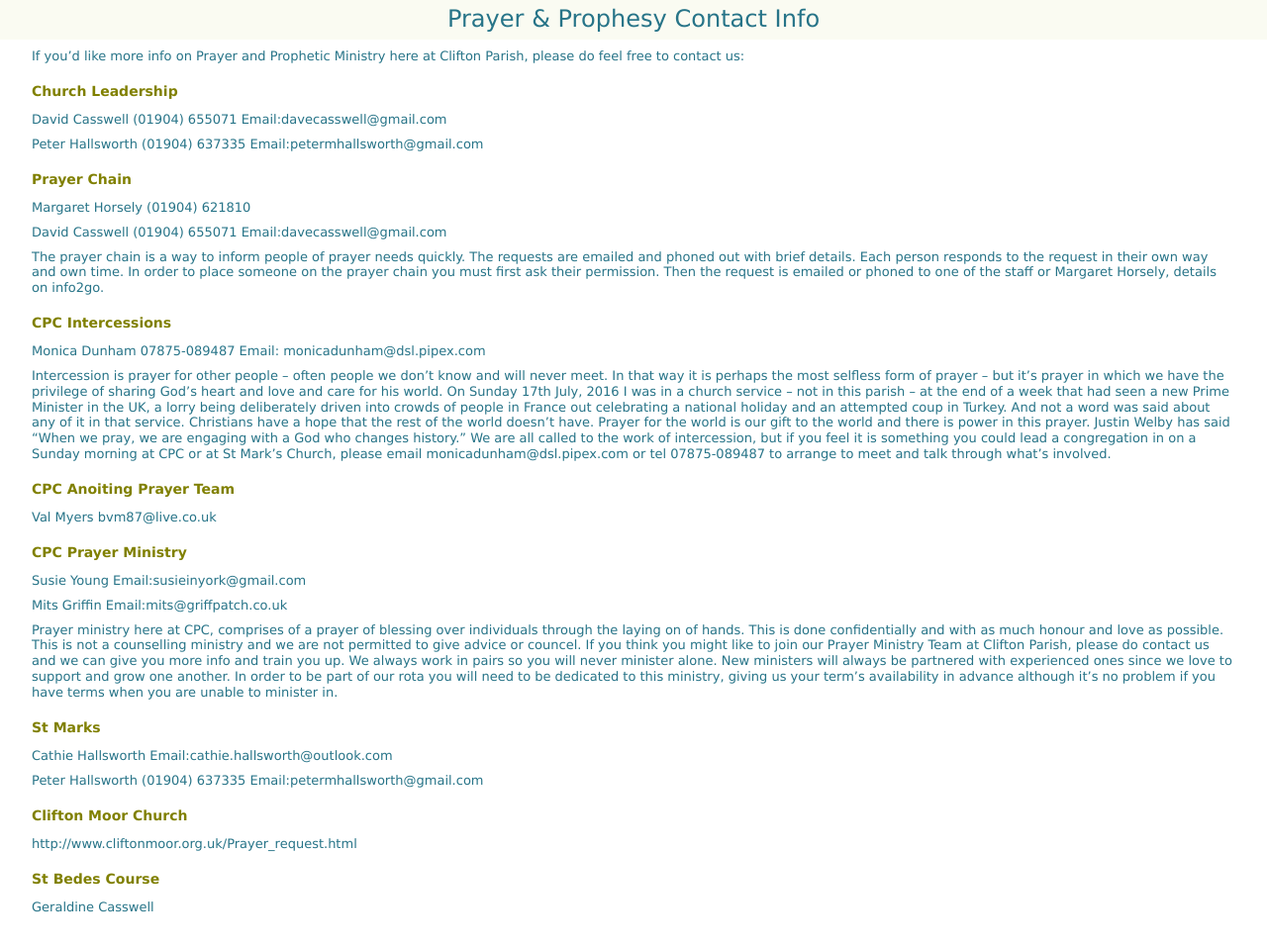
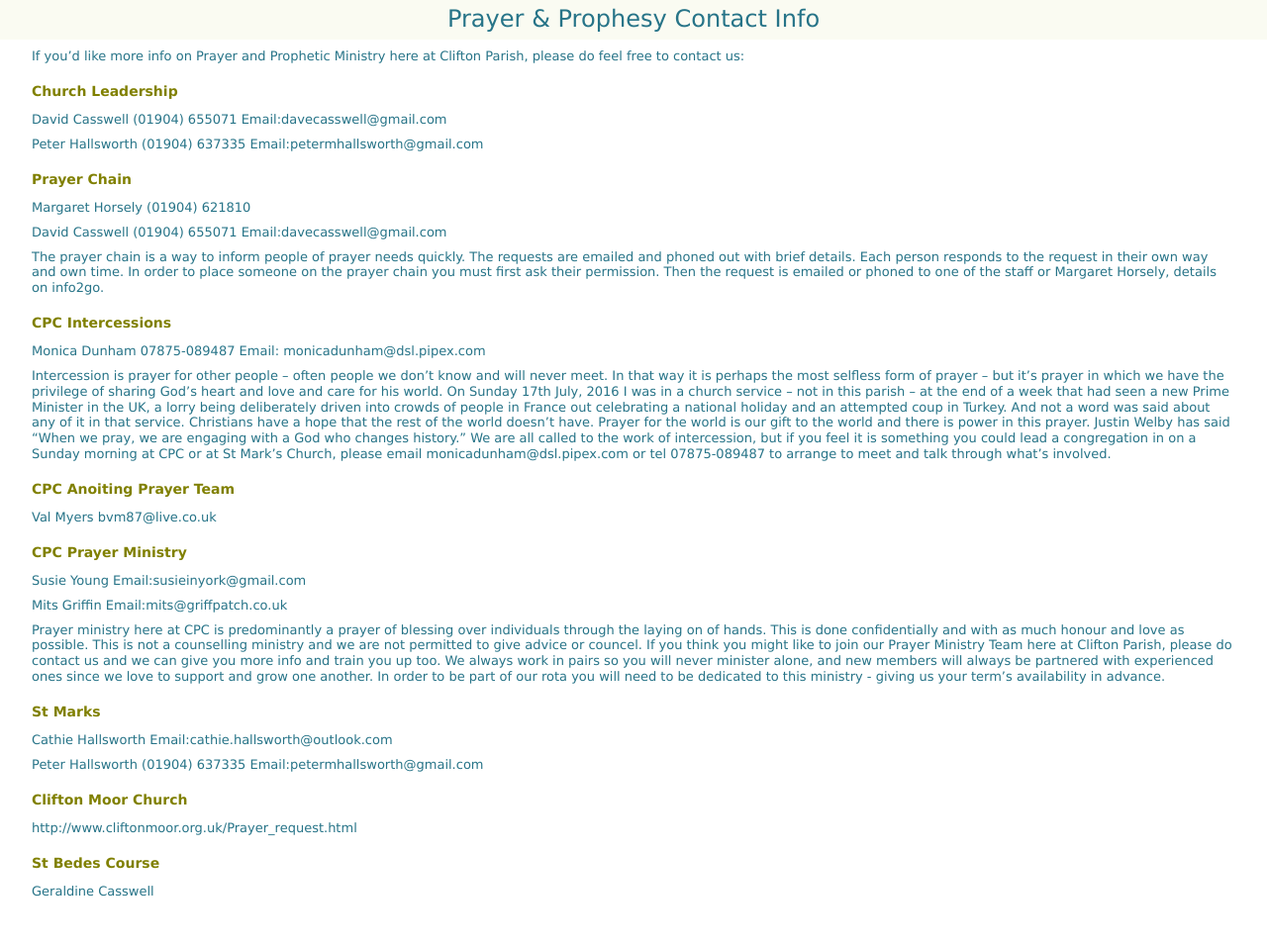
Before and after one commit to griffpatch/CPCYorkPP, a Jekyll site: the page built from pages/contacts.md, in a window 1280 px wide. Shown: the whole page at 99% size. Built offline with Jekyll 4.4.1, drawn with Linux system fonts in a browser that asks for light colours.

Commit message:
Update contacts.md

```diff
--- a/pages/contacts.md
+++ b/pages/contacts.md
@@ -44,7 +44,7 @@
 
 Mits Griffin Email:mits@griffpatch.co.uk
 
-Prayer ministry here at CPC, comprises of a prayer of blessing over individuals through the laying on of hands. This is done confidentially and with as much honour and love as possible. This is not a counselling ministry and we are not permitted to give advice or councel. If you think you might like to join our Prayer Ministry Team at Clifton Parish, please do contact us and we can give you more info and train you up. We always work in pairs so you will never minister alone. New ministers will always be partnered with experienced ones since we love to support and grow one another. In order to be part of our rota you will need to be dedicated to this ministry, giving us your term's availability in advance although it's no problem if you have terms when you are unable to minister in.
+Prayer ministry here at CPC is predominantly a prayer of blessing over individuals through the laying on of hands. This is done confidentially and with as much honour and love as possible. This is not a counselling ministry and we are not permitted to give advice or councel. If you think you might like to join our Prayer Ministry Team here at Clifton Parish, please do contact us and we can give you more info and train you up too. We always work in pairs so you will never minister alone, and new members will always be partnered with experienced ones since we love to support and grow one another. In order to be part of our rota you will need to be dedicated to this ministry - giving us your term's availability in advance.
 
 
 St Marks
```
